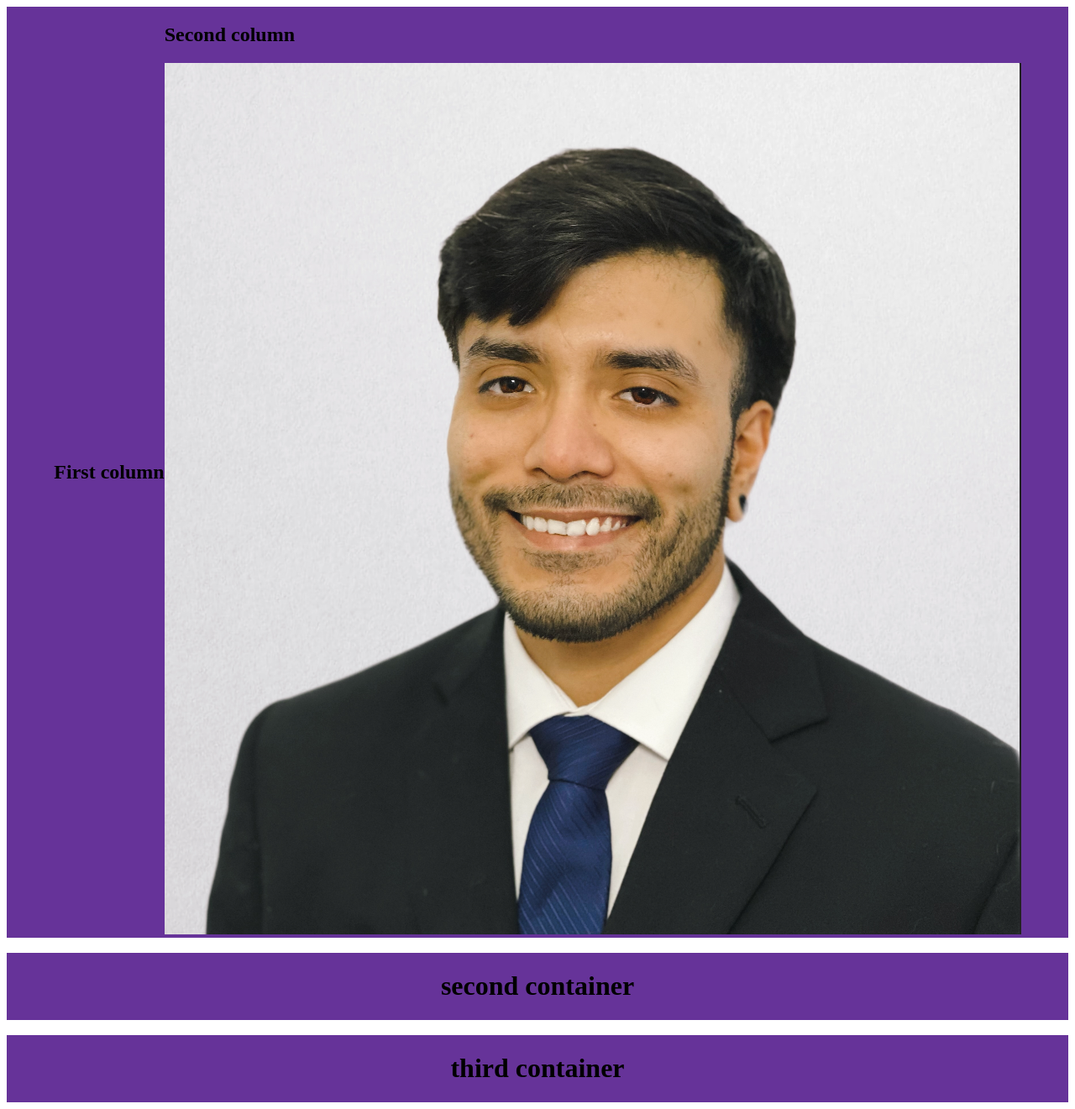
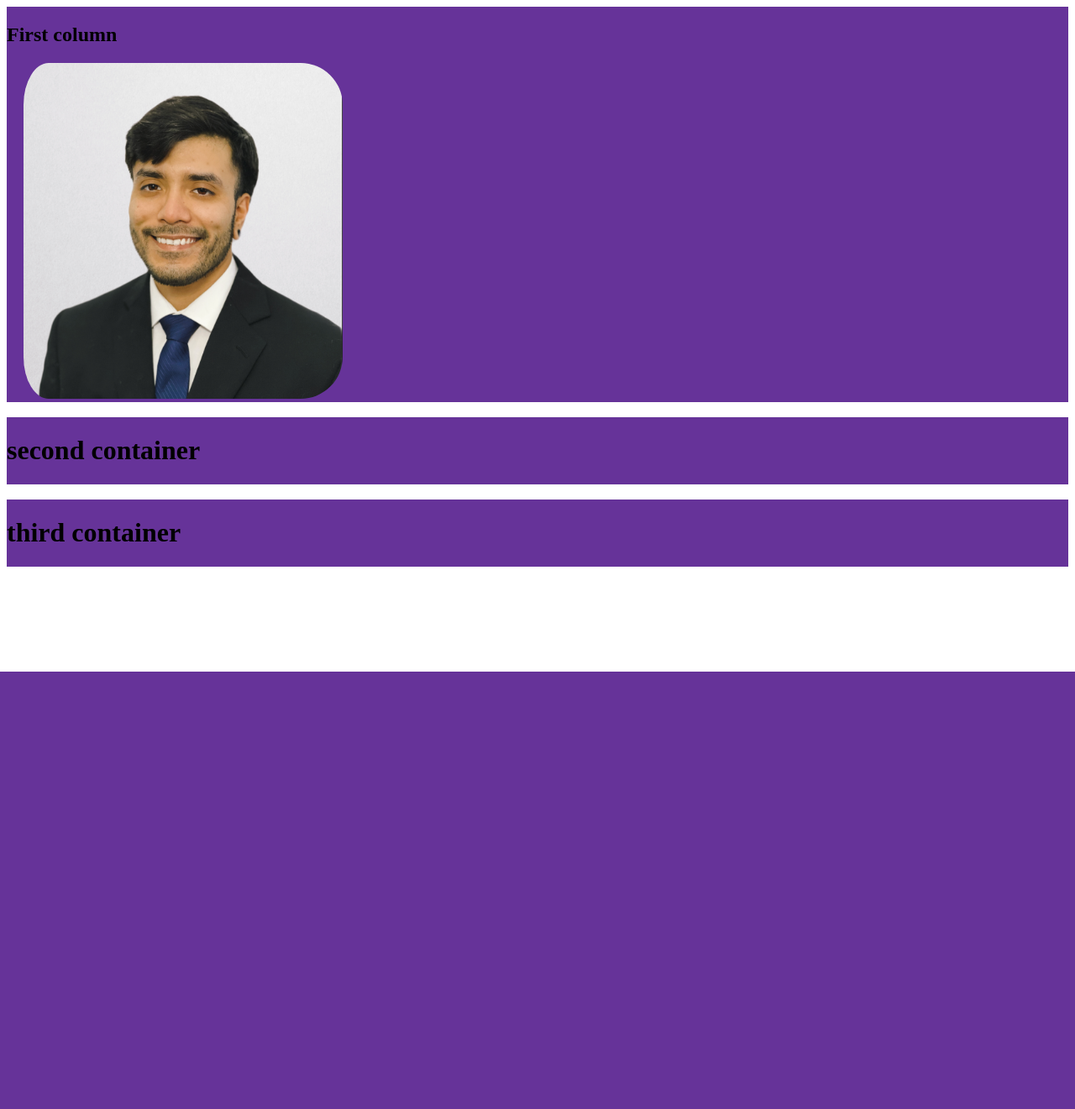
Before and after one commit to jonathan-sanchez/jonathan-sanchez-website, a PHP site: page / in a window 1280 px wide. Shown: the whole page at 84% size. After the commit the page ends 800 px from the top, so only its background shows below. Run offline with PHP 8.4, Linux system fonts and the light colour scheme.

Commit message:
feat: moved headshot flex-start

```diff
--- a/css/index.css
+++ b/css/index.css
@@ -6,7 +6,7 @@
 .flex-container {
     display: flex;
     flex-direction: row;
-    justify-content: center;
+    justify-content: flex-start;
     background-color: rebeccapurple;
     align-items: center;
 }
@@ -18,6 +18,8 @@
 /* id's */
 
 #headshot {
-    width: 10px;
-    height: 10px;
+    width: 400px;
+    height: 400px;
+    border-radius: 50px;
+    padding-left: 20px;
 }
--- a/index.html
+++ b/index.html
@@ -7,12 +7,9 @@
 </head>
 <body>
     <div class="flex-container">
-        <div class="col-6">
+        <div>
             <h2>First column</h2>
-        </div>
-        <div class="col-6">
-            <h2>Second column</h2>
-            <img class="rounded" src="img/jonathan_sanchez_athome_headshot.png" alt="Jonathan Sanchez Headshot">
+            <img id="headshot" class="rounded" src="img/jonathan_sanchez_athome_headshot.png" alt="Jonathan Sanchez Headshot">
         </div>
 
     </div>
```
